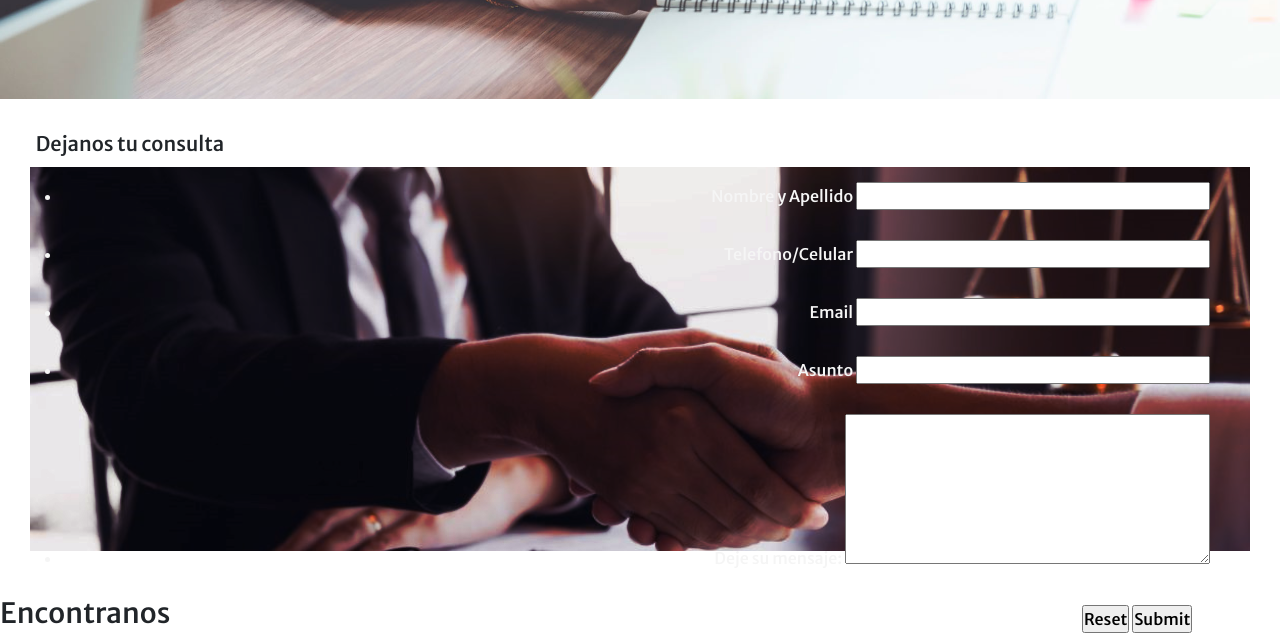
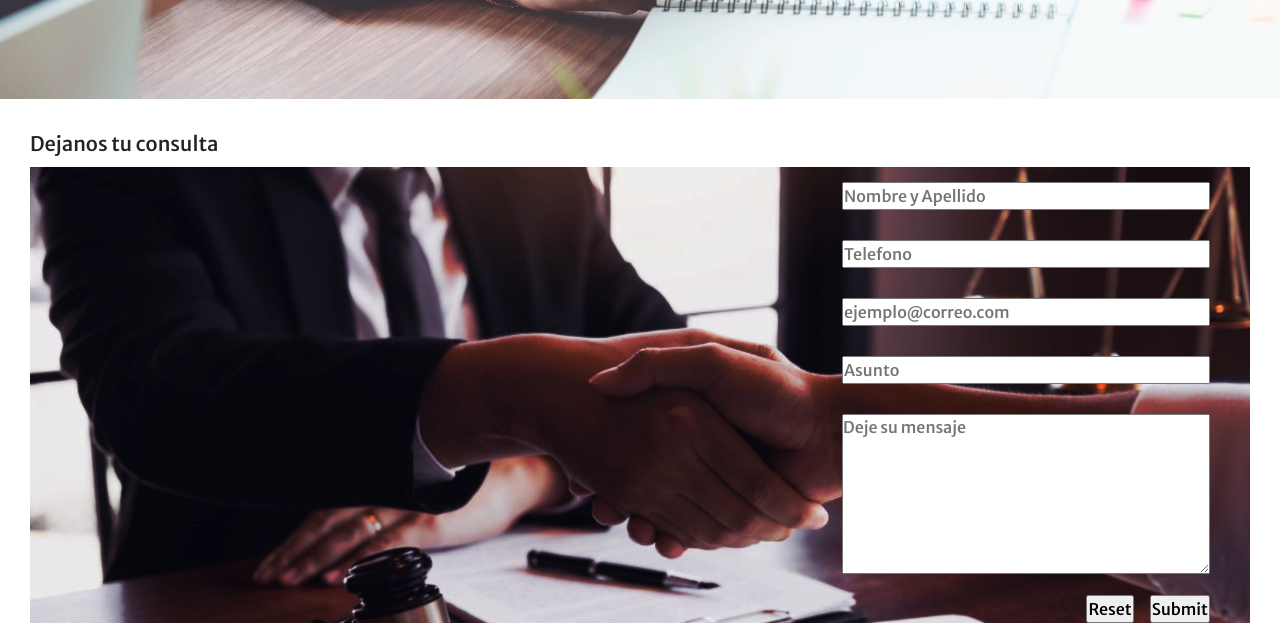
Before and after one commit to BrianPagano/PFPagano, a plain HTML site: page Pages/contacto.html in a window 1280 px wide. Shown: the part 487-1120 px from the top of the page. Drawn offline with nearby package versions, Linux system fonts and the light colour scheme.

Commit message:
correcciones en solapa contactos

```diff
--- a/Pages/contacto.html
+++ b/Pages/contacto.html
@@ -47,26 +47,21 @@
                     <legend>Dejanos tu consulta</legend>
                     <ul>
                         <li>
-                            <label for="">Nombre y Apellido </label>
-                            <input type="text" name="Nombres" id="Nombre">
+                            <input type="text" name="Nombres" id="Nombre" placeholder="Nombre y Apellido">
                         </li>
                         <li>
-                            <label for="">Telefono/Celular</label>
-                            <input type="tel" id="Phone">  <!-- tipo telefono-->
+                            <input type="tel" id="Phone" placeholder="Telefono">  <!-- tipo telefono-->
                         </li>
                         <li>
-                            <label for="">Email</label>
-                            <input type="email" id="Email">  <!-- tipo email para que valide solo Emails-->
+                            <input type="email" id="Email" placeholder="ejemplo@correo.com">  <!-- tipo email para que valide solo Emails-->
                         </li>
                         <li>
-                            <label for="">Asunto</label>
-                            <input type="text" id="Asunto">  <!-- tipo email para que valide solo Emails-->
+                            <input type="text" id="Asunto" placeholder="Asunto">  <!-- tipo email para que valide solo Emails-->
                         </li>
                         <li>
-                            <label for="msg">Deje su mensaje:</label>
-                            <textarea id="msg" name="user_message"></textarea>
+                            <textarea id="msg" name="user_message" placeholder="Deje su mensaje"></textarea>
                         </li>
-                        <div>
+                        <div class="botones-formulario">
                             <input type="reset">
                             <input type="submit">
                         </div>
--- a/css/style.css
+++ b/css/style.css
@@ -94,12 +94,10 @@ main .BotonConsultar:active {
 main .PortadaContacto {
     background-image: url(../img/contactame.jpg);
     background-size: cover;
-
 }
 
 /*Tamaño legenda dejanos tu consulta*/
 main legend {
-    text-align: center;
     width: 200px;
     font-size: 20px;
 }
@@ -112,34 +110,34 @@ main div form {
 /*Estilo del formulario a completar*/
 main div form ul {
     background-image: url(../img/consulta.jpg);
-    height: 30vw;
+    height: 70%;
     background-size: cover;
     background-color: rgb(82, 65, 81);
     background-blend-mode: hard-light;
+    list-style-type: none;
 }
 
 main div form ul li {
-    text-decoration: none;
     padding: 15px;
     padding-right: 40px;
     text-align: right;
-    color: whitesmoke;
 }
 
 main div form ul li input {
-    padding-right: 150px;
+    width: 23rem;
 }
 
-main div form ul div {
-
-   margin-left: 1000px;
-   padding: 20px;
+main div form ul .botones-formulario {
+   display: flex;
+   gap: 1rem;
+   justify-content: end;
+   margin-right: 2.5rem;
 }
 
 /*Tamaño caja para deje su mensaje*/
 main div form ul li #msg {
-    padding: 50px;
-    padding-left: 110px;
+    width: 23rem;
+    height: 10rem;
 }
 
 
```
